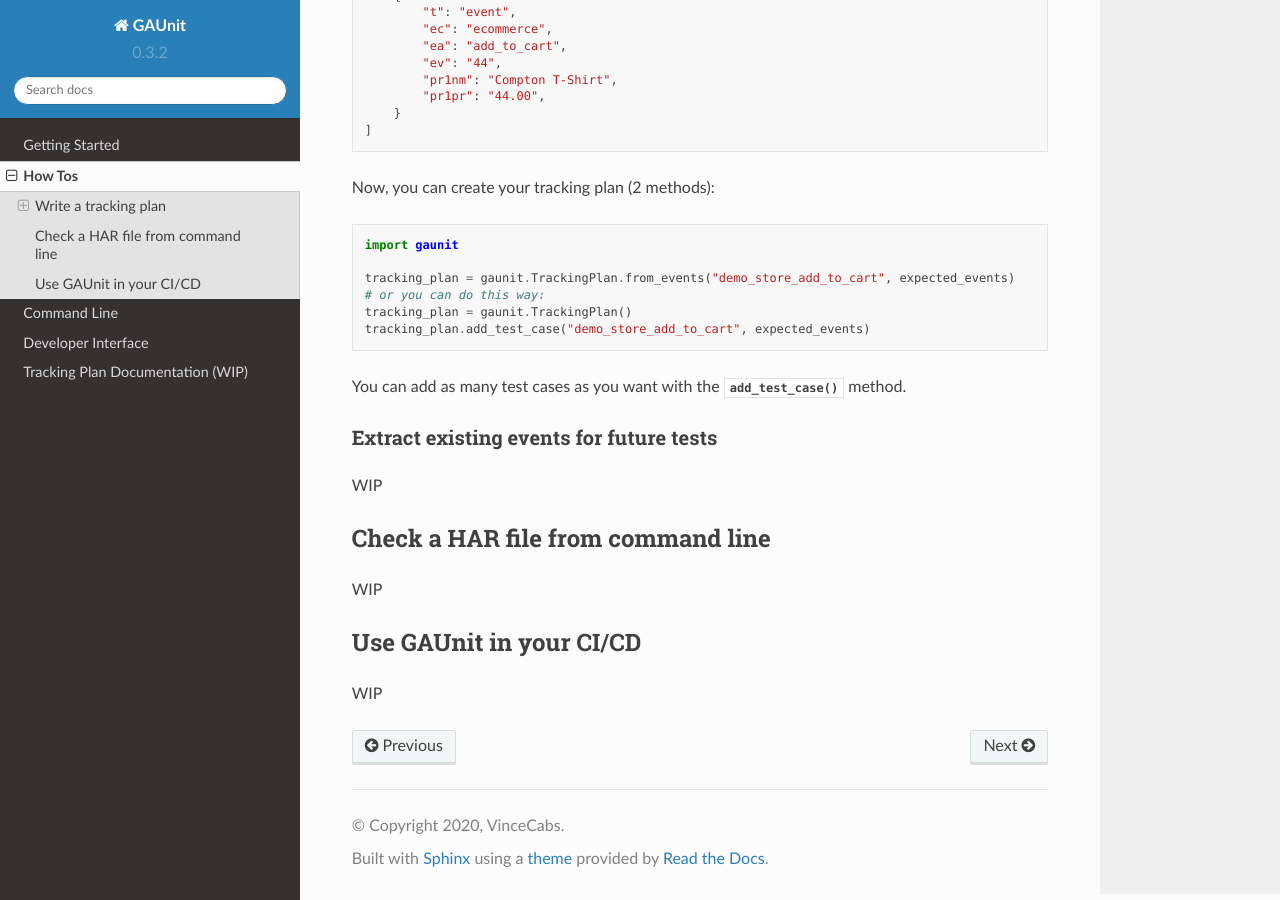
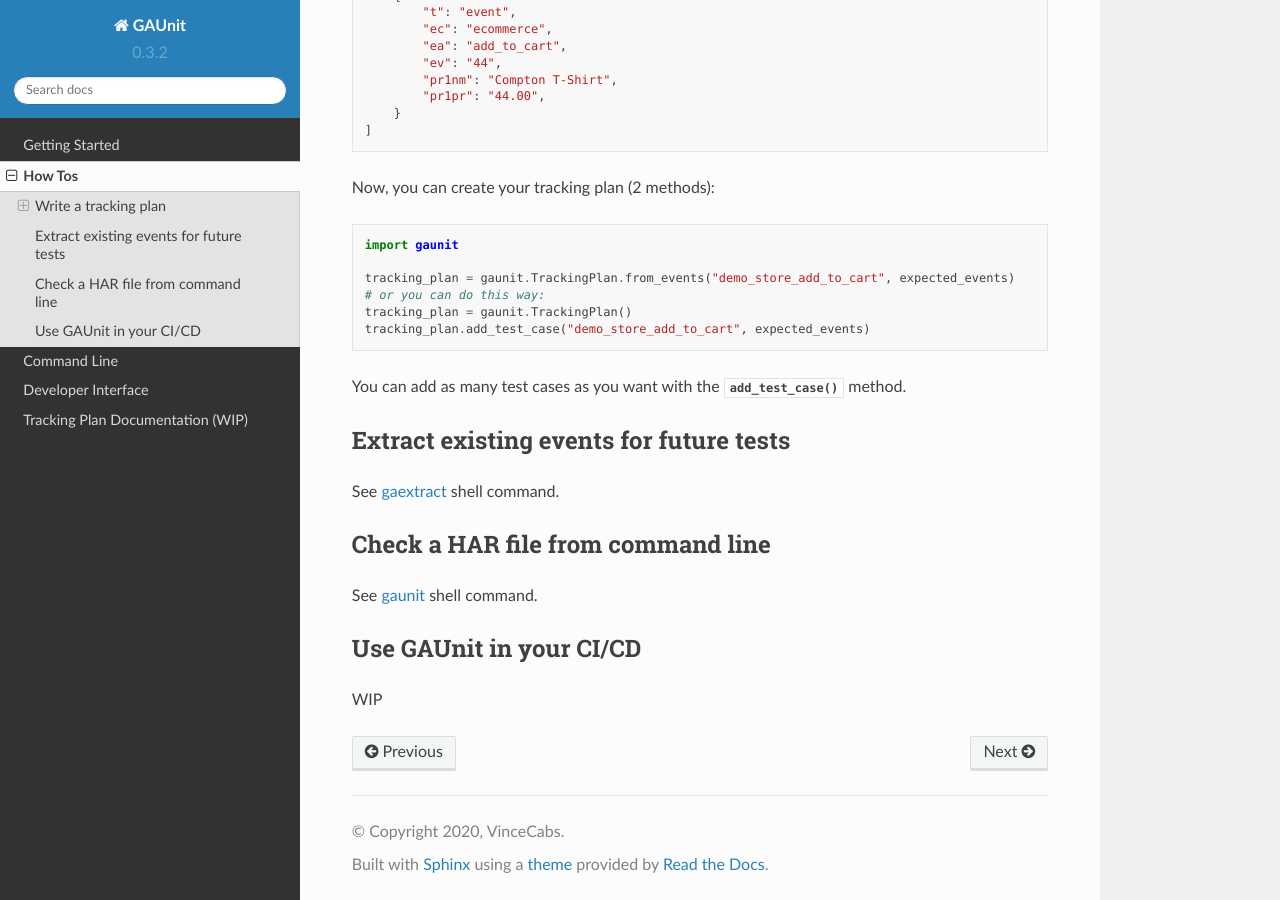
Before and after one commit to VinceCabs/GAUnit, a Sphinx documentation site: the page built from docs/howtos.rst, in a window 1280 px wide and 900 px high, scrolled down 2471 px. Built offline with Sphinx 7.4.7 and the Read the Docs theme 2.0.0, drawn with Linux system fonts in a browser that asks for light colours.

Commit message:
📘docs: add internal links& minor fix

```diff
--- a/docs/command.rst
+++ b/docs/command.rst
@@ -142,7 +142,7 @@ Optional arguments
 Examples
 ^^^^^^^^^^^^^^
 
-Check a HAR file against a tracking plan:
+Show all events found in a HAR file:
 
 .. code:: console
 
--- a/docs/howtos.rst
+++ b/docs/howtos.rst
@@ -130,14 +130,14 @@ Now, you can create your tracking plan (2 methods):
 You can add as many test cases as you want with the :meth:`~gaunit.TrackingPlan.add_test_case()` method.
 
 Extract existing events for future tests
-^^^^^^^^^^^^^^^^^^^^^^^^^^^^^^^^^^^^^^^^^^
+------------------------------------------
 
-WIP
+See :ref:`gaextract_command` shell command.
 
 Check a HAR file from command line
 --------------------------------------
 
-WIP
+See :ref:`gaunit_command` shell command.
 
 Use GAUnit in your CI/CD
 -----------------------------------
```
Also changed, not shown: other parts of docs/command.rst (+1 -1 lines).
